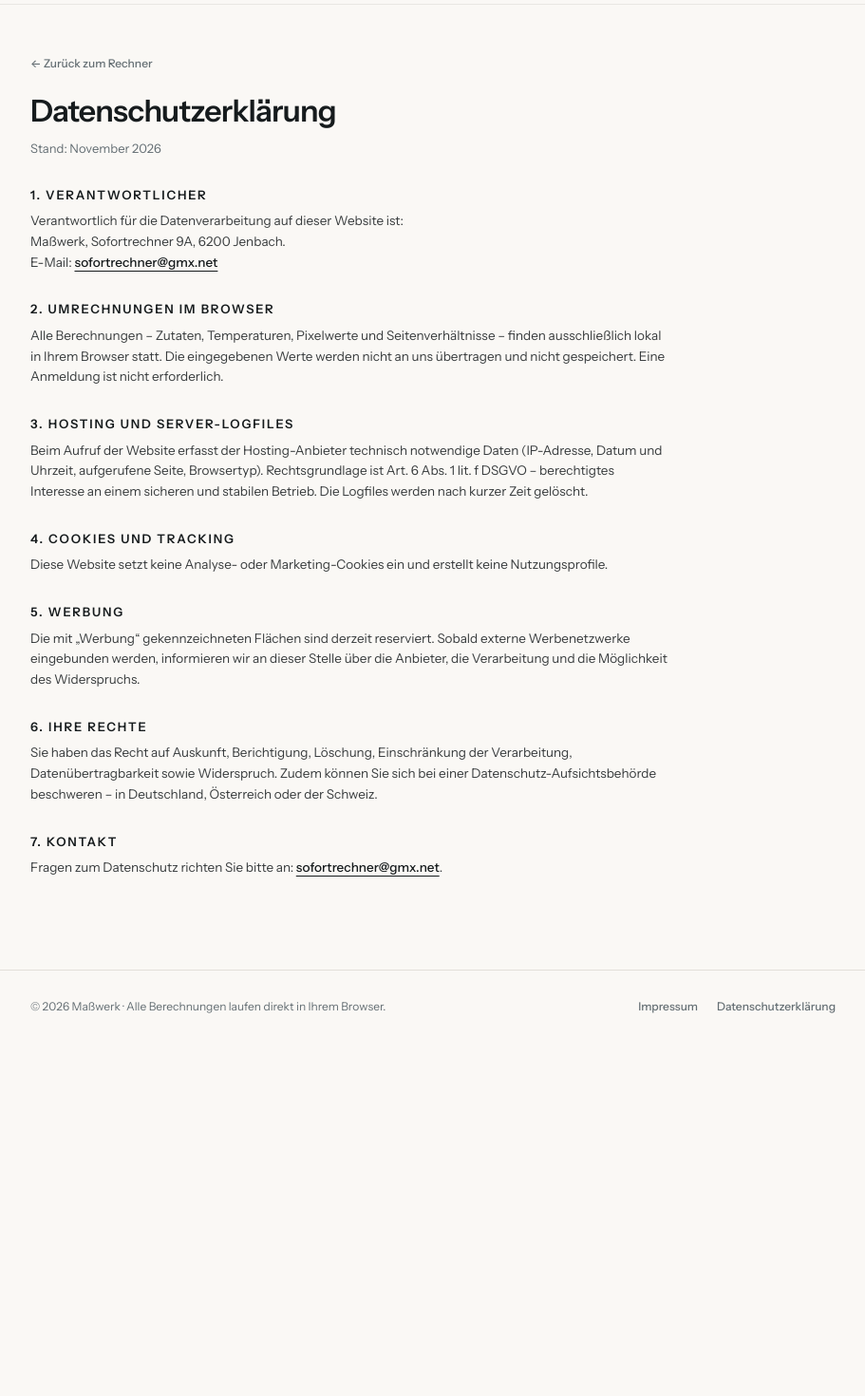
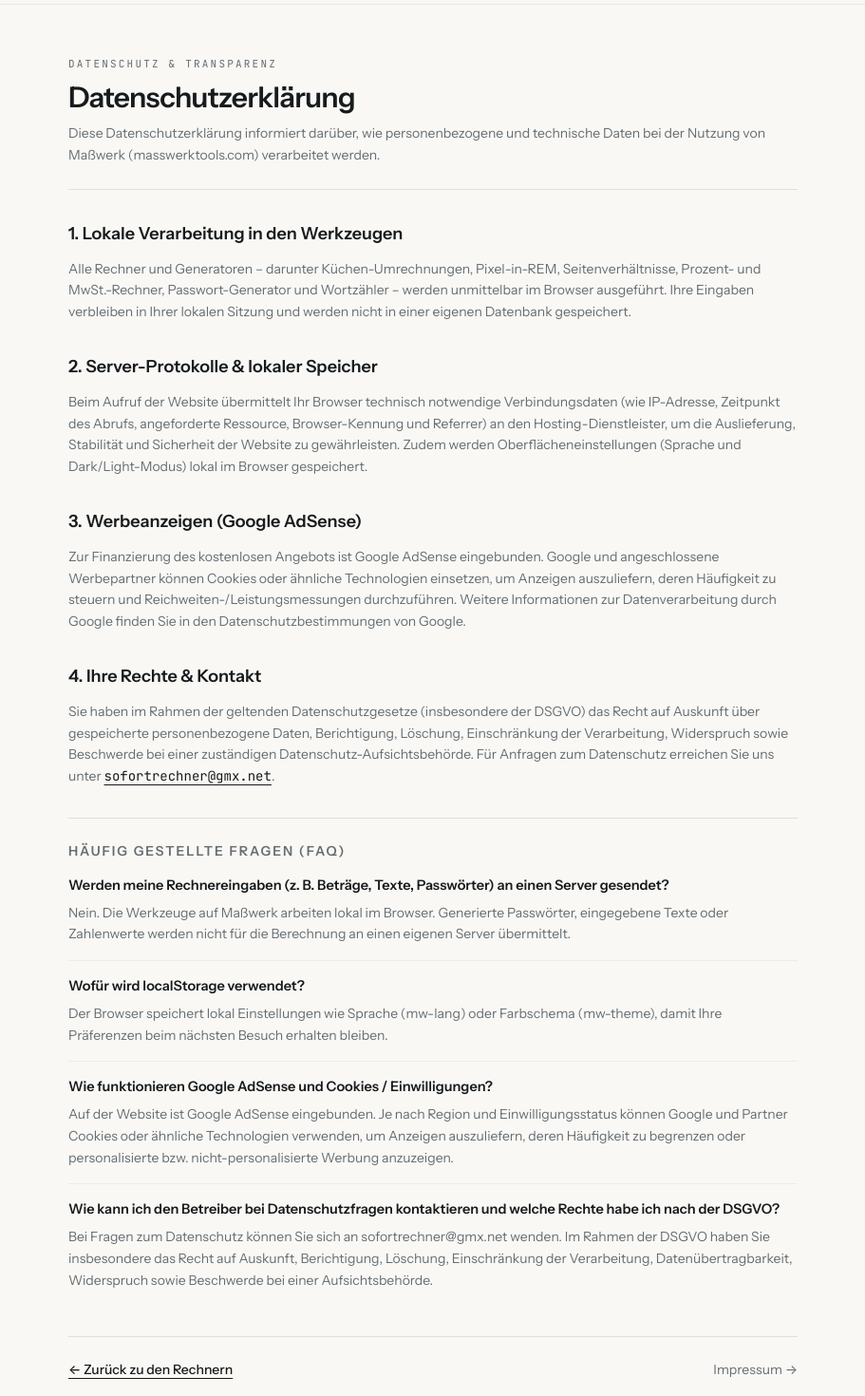
Before and after one commit to SvetM3/masswerk, a React (Vite) app: page /datenschutz in a window 1280 px wide. Shown: the part 60-1530 px from the top of the page at 95% size, without its empty margins (184-1095 px from the left). Before the commit the page ends 1158 px from the top, so only its background shows below. Built offline with nearby package versions, Linux system fonts and the light colour scheme.

Commit message:
Update Datenschutz.jsx

```diff
--- a/pages/Datenschutz.jsx
+++ b/pages/Datenschutz.jsx
@@ -1,7 +1,148 @@
-import React from "react";
-import LegalArticle from "@/components/LegalArticle";
-import { DATENSCHUTZ } from "@/lib/legalContent";
+import React, { useEffect } from "react";
+import { Link } from "react-router-dom";
+import { useI18n } from "@/lib/i18n";
 
 export default function Datenschutz() {
-  return <LegalArticle content={DATENSCHUTZ} />;
+  const { lang } = useI18n();
+  const isDe = lang === "de";
+
+  useEffect(() => {
+    document.title = isDe
+      ? "Datenschutzerklärung | Maßwerk"
+      : "Privacy Policy | Maßwerk";
+  }, [isDe]);
+
+  const faqs = isDe
+    ? [
+        {
+          q: "Werden meine Rechnereingaben (z. B. Beträge, Texte, Passwörter) an einen Server gesendet?",
+          a: "Nein. Die Werkzeuge auf Maßwerk arbeiten lokal im Browser. Generierte Passwörter, eingegebene Texte oder Zahlenwerte werden nicht für die Berechnung an einen eigenen Server übermittelt.",
+        },
+        {
+          q: "Wofür wird localStorage verwendet?",
+          a: "Der Browser speichert lokal Einstellungen wie Sprache (mw-lang) oder Farbschema (mw-theme), damit Ihre Präferenzen beim nächsten Besuch erhalten bleiben.",
+        },
+        {
+          q: "Wie funktionieren Google AdSense und Cookies / Einwilligungen?",
+          a: "Auf der Website ist Google AdSense eingebunden. Je nach Region und Einwilligungsstatus können Google und Partner Cookies oder ähnliche Technologien verwenden, um Anzeigen auszuliefern, deren Häufigkeit zu begrenzen oder personalisierte bzw. nicht-personalisierte Werbung anzuzeigen.",
+        },
+        {
+          q: "Wie kann ich den Betreiber bei Datenschutzfragen kontaktieren und welche Rechte habe ich nach der DSGVO?",
+          a: "Bei Fragen zum Datenschutz können Sie sich an sofortrechner@gmx.net wenden. Im Rahmen der DSGVO haben Sie insbesondere das Recht auf Auskunft, Berichtigung, Löschung, Einschränkung der Verarbeitung, Datenübertragbarkeit, Widerspruch sowie Beschwerde bei einer Aufsichtsbehörde.",
+        },
+      ]
+    : [
+        {
+          q: "Are my tool inputs (such as numbers, text, or generated passwords) sent to a server?",
+          a: "No. Calculators and generators run locally in your browser rather than sending your entered figures, text, or passwords to a backend server for processing.",
+        },
+        {
+          q: "What is stored in localStorage?",
+          a: "Preferences such as interface language and theme selection may be saved locally in your browser so your chosen view persists across visits.",
+        },
+        {
+          q: "How does Google AdSense interact with browser storage and consent?",
+          a: "Google AdSense is integrated to support free access to the tools. Google and advertising partners may use cookies or similar technologies to serve ads, cap frequency, and measure ad performance in line with Google's privacy disclosures.",
+        },
+        {
+          q: "How can I contact the site regarding privacy, and what rights do I have under GDPR?",
+          a: "For privacy inquiries, you can write to sofortrechner@gmx.net. Under GDPR, you have rights to access, rectification, erasure, restriction, portability, objection, and lodging a complaint with a supervisory authority.",
+        },
+      ];
+
+  return (
+    <div className="rise mx-auto max-w-3xl py-8 sm:py-12 space-y-8 text-foreground">
+      <div className="space-y-2 border-b border-border pb-6">
+        <span className="text-[11px] font-mono uppercase tracking-[0.2em] text-muted-foreground">
+          {isDe ? "Datenschutz & Transparenz" : "Privacy & Transparency"}
+        </span>
+        <h1 className="font-heading text-2xl sm:text-3xl font-semibold tracking-tight">
+          {isDe ? "Datenschutzerklärung" : "Privacy Policy"}
+        </h1>
+        <p className="text-sm text-muted-foreground leading-relaxed">
+          {isDe
+            ? "Diese Datenschutzerklärung informiert darüber, wie personenbezogene und technische Daten bei der Nutzung von Maßwerk (masswerktools.com) verarbeitet werden."
+            : "This notice explains how technical and personal data are handled when visiting and using Maßwerk (masswerktools.com)."}
+        </p>
+      </div>
+
+      <section className="space-y-3">
+        <h2 className="font-heading text-lg font-semibold">
+          {isDe ? "1. Lokale Verarbeitung in den Werkzeugen" : "1. Client-Side Tool Processing"}
+        </h2>
+        <p className="text-sm leading-relaxed text-muted-foreground">
+          {isDe
+            ? "Alle Rechner und Generatoren – darunter Küchen-Umrechnungen, Pixel-in-REM, Seitenverhältnisse, Prozent- und MwSt.-Rechner, Passwort-Generator und Wortzähler – werden unmittelbar im Browser ausgeführt. Ihre Eingaben verbleiben in Ihrer lokalen Sitzung und werden nicht in einer eigenen Datenbank gespeichert."
+            : "All tools on Maßwerk—including kitchen conversions, px-to-rem math, aspect ratios, percentage and VAT calculations, password generation, and word counting—execute directly in your browser. Inputs remain in your local browser session and are not stored in a proprietary database."}
+        </p>
+      </section>
+
+      <section className="space-y-3">
+        <h2 className="font-heading text-lg font-semibold">
+          {isDe ? "2. Server-Protokolle & lokaler Speicher" : "2. Server Logs & Local Storage"}
+        </h2>
+        <p className="text-sm leading-relaxed text-muted-foreground">
+          {isDe
+            ? "Beim Aufruf der Website übermittelt Ihr Browser technisch notwendige Verbindungsdaten (wie IP-Adresse, Zeitpunkt des Abrufs, angeforderte Ressource, Browser-Kennung und Referrer) an den Hosting-Dienstleister, um die Auslieferung, Stabilität und Sicherheit der Website zu gewährleisten. Zudem werden Oberflächeneinstellungen (Sprache und Dark/Light-Modus) lokal im Browser gespeichert."
+            : "When you load the site, your browser sends standard connection metadata (such as IP address, timestamp, requested URL, user agent, and referrer) to the hosting provider to deliver pages reliably and maintain security. UI preferences like language and theme may also be stored locally in your browser."}
+        </p>
+      </section>
+
+      <section className="space-y-3">
+        <h2 className="font-heading text-lg font-semibold">
+          {isDe ? "3. Werbeanzeigen (Google AdSense)" : "3. Advertising (Google AdSense)"}
+        </h2>
+        <p className="text-sm leading-relaxed text-muted-foreground">
+          {isDe
+            ? "Zur Finanzierung des kostenlosen Angebots ist Google AdSense eingebunden. Google und angeschlossene Werbepartner können Cookies oder ähnliche Technologien einsetzen, um Anzeigen auszuliefern, deren Häufigkeit zu steuern und Reichweiten-/Leistungsmessungen durchzuführen. Weitere Informationen zur Datenverarbeitung durch Google finden Sie in den Datenschutzbestimmungen von Google."
+            : "Google AdSense is integrated to support free access to the tools. Google and advertising partners may use cookies or similar technologies to serve ads, cap frequency, and measure ad performance in line with Google's privacy disclosures."}
+        </p>
+      </section>
+
+      <section className="space-y-3">
+        <h2 className="font-heading text-lg font-semibold">
+          {isDe ? "4. Ihre Rechte & Kontakt" : "4. Your Rights & Contact"}
+        </h2>
+        <p className="text-sm leading-relaxed text-muted-foreground">
+          {isDe
+            ? "Sie haben im Rahmen der geltenden Datenschutzgesetze (insbesondere der DSGVO) das Recht auf Auskunft über gespeicherte personenbezogene Daten, Berichtigung, Löschung, Einschränkung der Verarbeitung, Widerspruch sowie Beschwerde bei einer zuständigen Datenschutz-Aufsichtsbehörde. Für Anfragen zum Datenschutz erreichen Sie uns unter "
+            : "Under applicable data protection laws (including GDPR), you have rights to request access, correction, deletion, restriction, or portability of personal data where applicable, to object to processing, and to contact a supervisory authority. For privacy requests, contact "}
+          <a
+            href="mailto:sofortrechner@gmx.net"
+            className="font-mono text-foreground underline underline-offset-4 hover:opacity-80"
+          >
+            sofortrechner@gmx.net
+          </a>
+          {isDe ? "." : "."}
+        </p>
+      </section>
+
+      <section className="space-y-4 border-t border-border pt-6">
+        <h2 className="font-heading text-sm font-semibold uppercase tracking-[0.14em] text-muted-foreground">
+          {isDe ? "Häufig gestellte Fragen (FAQ)" : "Frequently Asked Questions"}
+        </h2>
+        <div className="space-y-4">
+          {faqs.map((item, idx) => (
+            <div key={idx} className="border-b border-border/50 pb-4 last:border-none">
+              <h3 className="font-heading text-[14.5px] font-semibold text-foreground">
+                {item.q}
+              </h3>
+              <p className="mt-1.5 text-sm leading-relaxed text-muted-foreground">
+                {item.a}
+              </p>
+            </div>
+          ))}
+        </div>
+      </section>
+
+      <div className="flex flex-wrap items-center justify-between gap-4 border-t border-border pt-6 text-sm">
+        <Link to="/" className="font-medium text-foreground underline underline-offset-4">
+          {isDe ? "← Zurück zu den Rechnern" : "← Back to calculators"}
+        </Link>
+        <Link to="/impressum" className="text-muted-foreground hover:text-foreground transition">
+          {isDe ? "Impressum →" : "Imprint →"}
+        </Link>
+      </div>
+    </div>
+  );
 }
```
